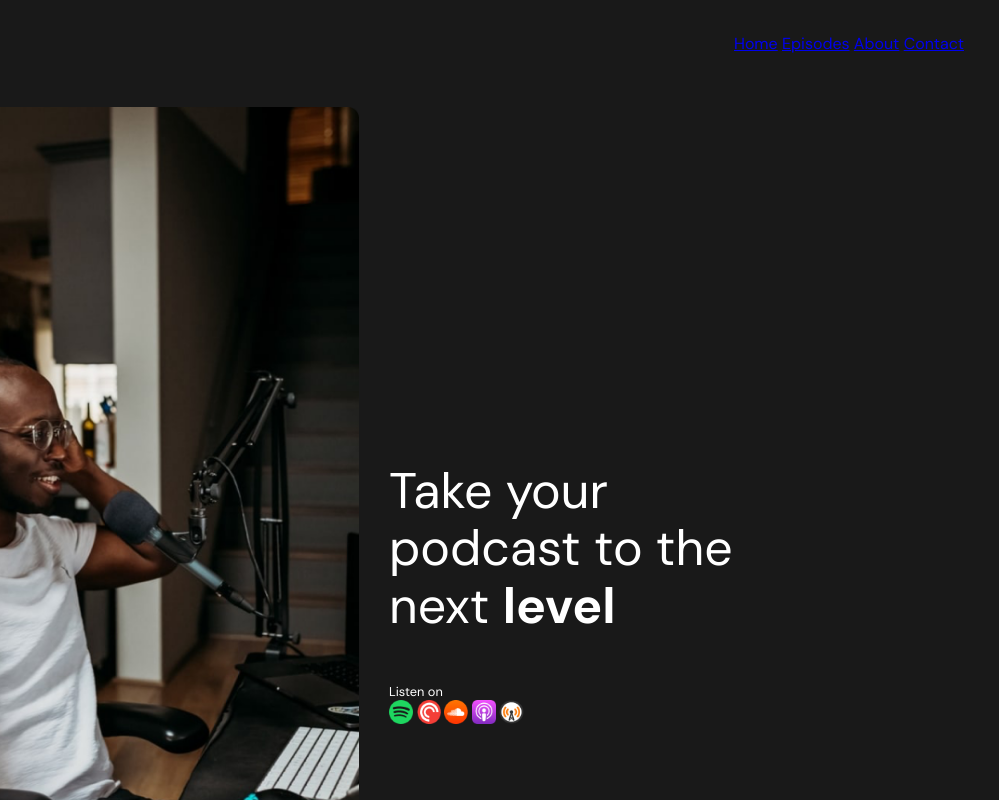
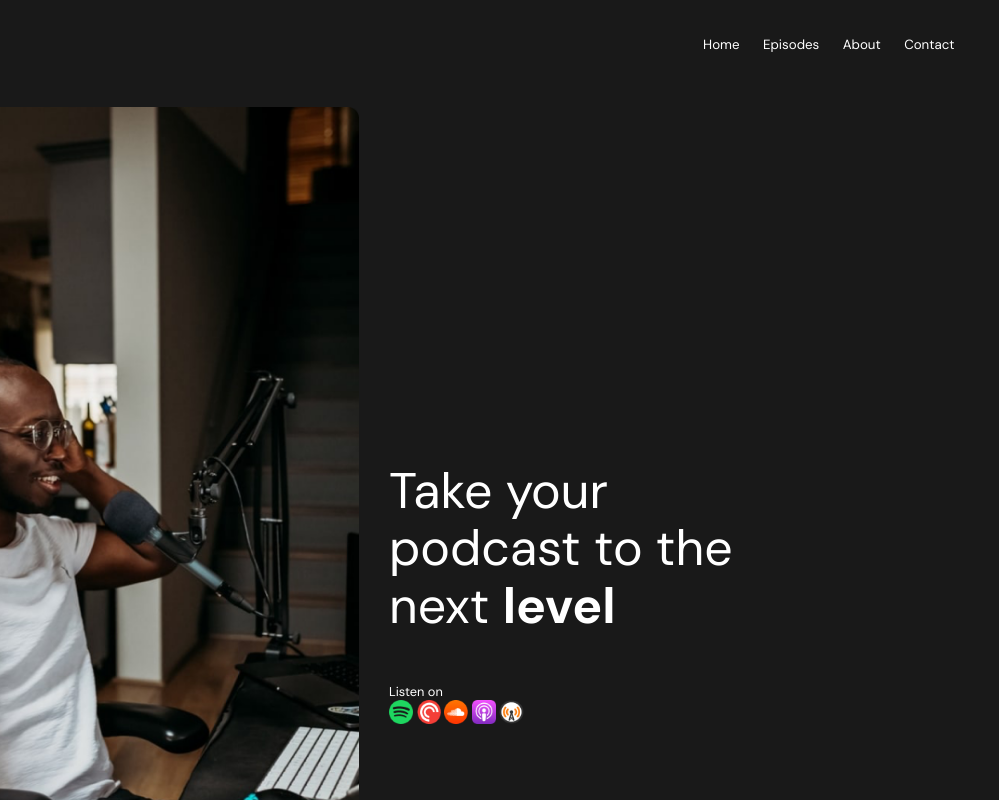
Before and after one commit to Darina44/Week5, a plain HTML site: page index.html in a window 1280 px wide. Shown: the top 800 px of the page, 281-1280 px from the left. Drawn offline with Linux system fonts and the light colour scheme.

Commit message:
Nav color hover

```diff
--- a/assets/styles/style.css
+++ b/assets/styles/style.css
@@ -10,6 +10,7 @@ body {
     justify-content: space-between;
     margin-bottom: 35px;
     margin-left: -10px;
+    color: white;
 }
 
 .firstpage {
@@ -20,19 +21,19 @@ body {
     font-size: 50px;
 }
 
-.firstpage_text {
-    padding: 30px;
-    flex: 0 0 50%;
-    display: flex;
-    flex-direction: column;
-}
-
 .firstpage_img {
     flex: 0 0 50%;
 }
 
 #firstimg {
     width: 100%
+}
+
+.firstpage_text {
+    padding: 30px;
+    flex: 0 0 50%;
+    display: flex;
+    flex-direction: column;
 }
 
 #level {
@@ -51,3 +52,14 @@ body {
 .social_img {
     width: 4%;
 }
+
+.nav {
+    color: white;
+    font-size: smaller;
+    text-decoration: none;
+    padding: 0.6rem;
+}
+
+.nav:hover {
+    color: #118DA8;
+}
--- a/index.html
+++ b/index.html
@@ -17,11 +17,11 @@
             <div>
                 <img src="assets/images/castaway.png" alt="logo">
             </div>
-            <nav class="menu">
-                <a href="home.html">Home</a>
-                <a href="episodes.html">Episodes</a>
-                <a href="about.html">About</a>
-                <a href="contact.html">Contact</a>
+            <nav>
+                <a class="nav" href="home.html">Home</a>
+                <a class="nav" href="episodes.html">Episodes</a>
+                <a class="nav" href="about.html">About</a>
+                <a class="nav" href="contact.html">Contact</a>
             </nav>
         </div>
     </header>
```
